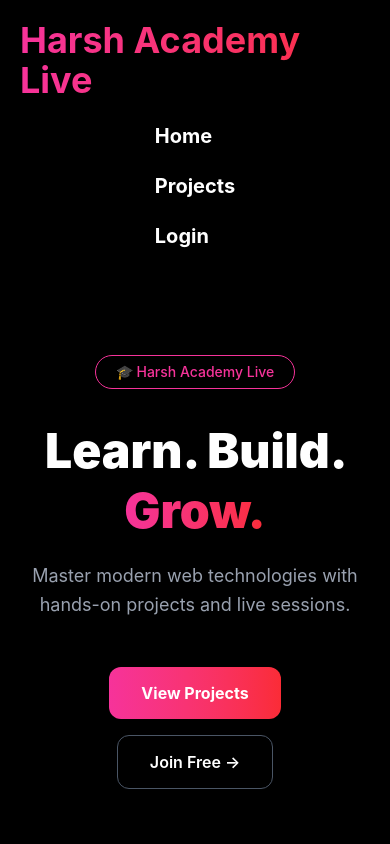
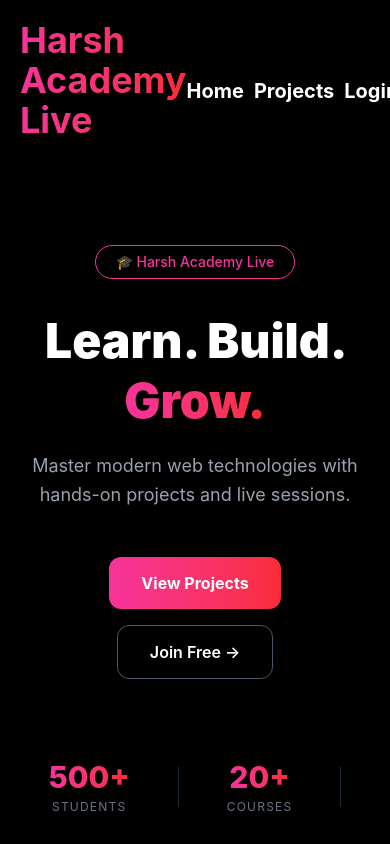
Before and after one commit to harsh-suman5/testing_website, a React (Vite) app: page / in a window 390 px wide. Shown: the top 844 px of the page. Built offline with nearby package versions, Linux system fonts and the light colour scheme; no server answers.

Commit message:
navbar is changed in mobile version

```diff
--- a/src/components/navbar.jsx
+++ b/src/components/navbar.jsx
@@ -34,7 +34,7 @@ const Navbar = () => {
               <li>
                 <button
                   onClick={handleLogout}
-                  style={{ background: 'none', border: 'none', cursor: 'pointer', color: '#f472b6', fontSize: '1rem', fontWeight: '600' }}
+                  style={{ background: 'none', border: 'none', cursor: 'pointer', color: 'white', fontSize: '1rem', fontWeight: '600' }}
                 >
                   Logout
                 </button>
--- a/src/index.css
+++ b/src/index.css
@@ -84,12 +84,12 @@ margin: 110px;
 @media (max-width: 768px) {
 
   .navbar{
-    flex-direction: column;
+
     align-items: center;
   }
 
   #navlist{
-    flex-direction: column;
+
     gap: 10px;
     margin-top: 10px;
   }
```
